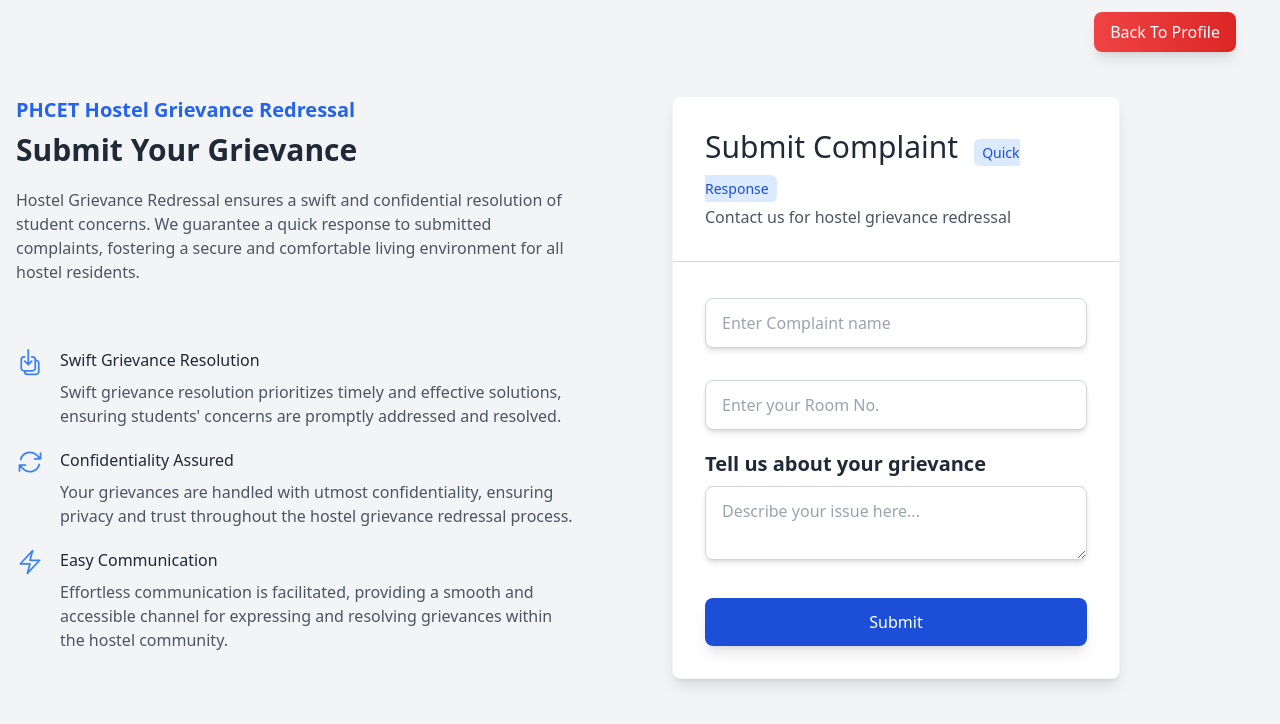
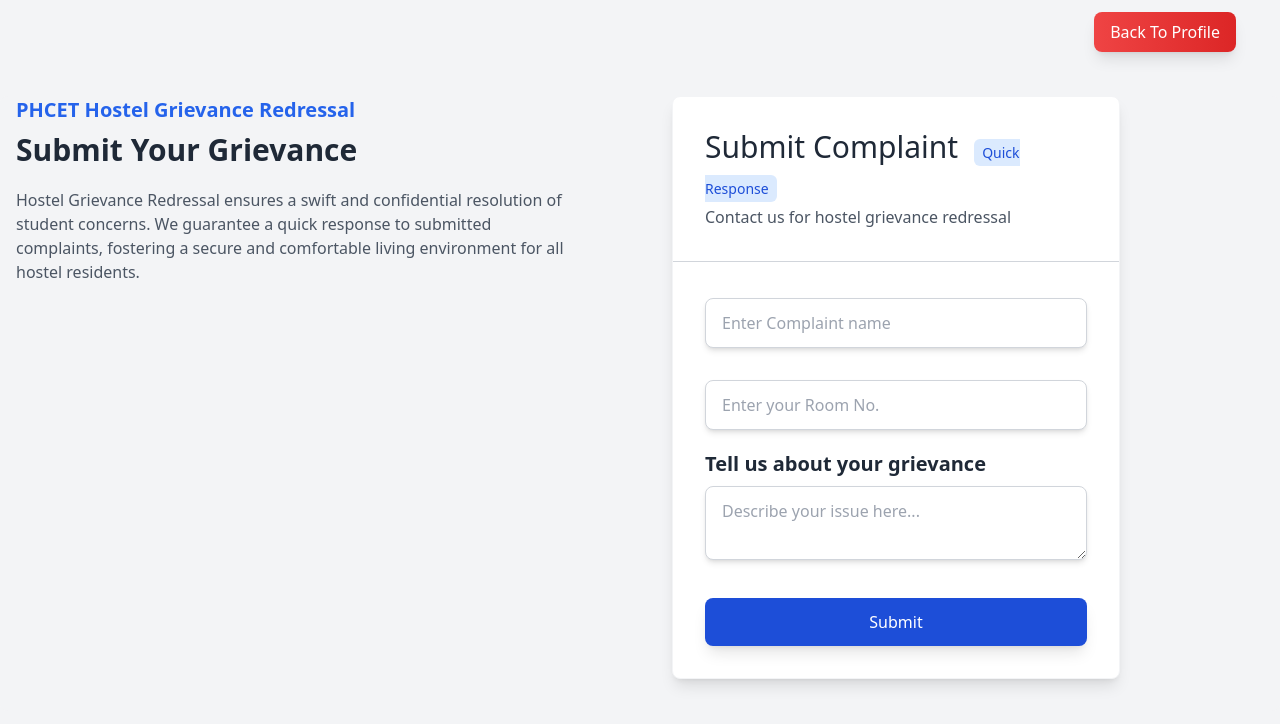
Before and after one commit to PRIME08012004/Hostel-gravience-system-, a React (Vite) app in the folder Frontend/: page /RaiseComplaint in a window 1280 px wide. Shown: the top 724 px of the page. Built offline with nearby package versions, Linux system fonts and the light colour scheme.

Commit message:
Created Method For posting the Complaint And Created a route for request and res created new scehma for mongodb

```diff
--- a/Frontend/src/components/RaiseComplaint.jsx
+++ b/Frontend/src/components/RaiseComplaint.jsx
@@ -2,42 +2,69 @@
 import { useNavigate } from "react-router-dom";
 
 const RaiseComplaint = () => {
-
   const [Complaint_Data, setComplaint_Data] = useState({
     Room: "",
     about: "",
     ComplaintName: ""
-  })
+  });
 
-  const navigate = useNavigate()
-
+  const navigate = useNavigate();
 
   const handel_Complaint_Data = (e) => {
     const { name, value } = e.target;
-    setComplaint_Data((data) => (
-      {
+    setComplaint_Data((data) => ({
       ...data,
       [name]: value
-      }
-    ))
+    }));
   };
 
-  const handel_Complaint_Submit = (e) => {
+  const handel_Complaint_Submit = async (e) => {
     e.preventDefault();
-    console.log(Complaint_Data)
+
+    // Ensure all fields are filled out
+    if (!Complaint_Data.Room || !Complaint_Data.about || !Complaint_Data.ComplaintName) {
+      alert("Please fill in all fields.");
+      return;
+    }
+
+    try {
+      const response = await fetch('http://localhost:5000/api/complaints', {
+        method: 'POST',
+        headers: {
+          'Content-Type': 'application/json',
+        },
+        body: JSON.stringify(Complaint_Data),
+      });
+
+      if (!response.ok) {
+        const errorData = await response.json(); // Attempt to parse the error response
+        throw new Error(errorData.message || 'Network response was not ok'); // Use specific message if available
+      }
+
+      const data = await response.json();
+      console.log('Complaint submitted successfully:', data);
+
       setComplaint_Data({
         Room: "",
         about: "",
         ComplaintName: ""
-    })
+      });
+
+      alert("Your complaint has been submitted successfully.");
+      navigate('/studentProfile');
+
+    } catch (error) {
+      console.error('There was a problem with the fetch operation:', error);
+      alert(`Error: ${error.message}`); // Display the specific error message
     }
+  };
 
-  const Back_To_Profile =()=>{
-      navigate('/studentProfile')
-  }
+
+  const Back_To_Profile = () => {
+    navigate('/studentProfile');
+  };
+
   return (
-    <>
-
     <section className="relative bg-gray-100 py-12 text-gray-800 sm:py-24 h-full">
       <div className="absolute top-3 right-11">
         <button
@@ -59,84 +86,7 @@
             submitted complaints, fostering a secure and comfortable living
             environment for all hostel residents.
           </p>
-            <div className="mb-5 flex font-medium">
-              <div className="mr-4">
-                <svg
-                  xmlns="http://www.w3.org/2000/svg"
-                  fill="none"
-                  viewBox="0 0 24 24"
-                  strokeWidth="1.5"
-                  stroke="currentColor"
-                  className="h-7 w-7 text-blue-500"
-                >
-                  <path
-                    strokeLinecap="round"
-                    strokeLinejoin="round"
-                    d="M7.5 7.5h-.75A2.25 2.25 0 004.5 9.75v7.5a2.25 2.25 0 002.25 2.25h7.5a2.25 2.25 0 002.25-2.25v-7.5a2.25 2.25 0 00-2.25-2.25h-.75m-6 3.75l3 3m0 0l3-3m-3 3V1.5m6 9h.75a2.25 2.25 0 012.25 2.25v7.5a2.25 2.25 0 01-2.25 2.25h-7.5a2.25 2.25 0 01-2.25-2.25v-.75"
-                  />
-                </svg>
-              </div>
-              <div>
-                <p className="mb-2">Swift Grievance Resolution</p>
-                <span className="font-normal text-gray-600">
-                  Swift grievance resolution prioritizes timely and effective
-                  solutions, ensuring students' concerns are promptly addressed
-                  and resolved.
-                </span>
-              </div>
-            </div>
-            <div className="mb-5 flex font-medium">
-              <div className="mr-4">
-                <svg
-                  xmlns="http://www.w3.org/2000/svg"
-                  fill="none"
-                  viewBox="0 0 24 24"
-                  strokeWidth="1.5"
-                  stroke="currentColor"
-                  className="h-7 w-7 text-blue-500"
-                >
-                  <path
-                    strokeLinecap="round"
-                    strokeLinejoin="round"
-                    d="M16.023 9.348h4.992v-.001M2.985 19.644v-4.992m0 0h4.992m-4.993 0l3.181 3.183a8.25 8.25 0 0013.803-3.7M4.031 9.865a8.25 8.25 0 0113.803-3.7l3.181 3.182m0-4.991v4.99"
-                  />
-                </svg>
-              </div>
-              <div>
-                <p className="mb-2">Confidentiality Assured</p>
-                <span className="font-normal text-gray-600">
-                  Your grievances are handled with utmost confidentiality,
-                  ensuring privacy and trust throughout the hostel grievance
-                  redressal process.
-                </span>
-              </div>
-            </div>
-            <div className="mb-5 flex font-medium">
-              <div className="mr-4">
-                <svg
-                  xmlns="http://www.w3.org/2000/svg"
-                  fill="none"
-                  viewBox="0 0 24 24"
-                  strokeWidth="1.5"
-                  stroke="currentColor"
-                  className="h-7 w-7 text-blue-500"
-                >
-                  <path
-                    strokeLinecap="round"
-                    strokeLinejoin="round"
-                    d="M3.75 13.5l10.5-11.25L12 10.5h8.25L9.75 21.75 12 13.5H3.75z"
-                  />
-                </svg>
-              </div>
-              <div>
-                <p className="mb-2">Easy Communication</p>
-                <span className="font-normal text-gray-600">
-                  Effortless communication is facilitated, providing a smooth
-                  and accessible channel for expressing and resolving grievances
-                  within the hostel community.
-                </span>
-              </div>
-            </div>
+          {/* Add other information or features as necessary */}
         </div>
         <div className="border border-gray-100 shadow-gray-500/20 mt-8 mb-8 max-w-md bg-white shadow-sm sm:rounded-lg sm:shadow-lg lg:mt-0">
           <div className="relative border-b border-gray-300 p-4 py-8 sm:px-8">
@@ -151,7 +101,7 @@
             </p>
           </div>
           <div className="p-4 sm:p-8">
-              <form onSubmit={handel_Complaint_Submit} >
+            <form onSubmit={handel_Complaint_Submit}>
               <input
                 type="text"
                 id="ComplaintName"
@@ -160,7 +110,6 @@
                 placeholder="Enter Complaint name"
                 value={Complaint_Data.ComplaintName}
                 onChange={handel_Complaint_Data}
-
               />
               <input
                 id="Room"
@@ -192,7 +141,6 @@
         </div>
       </div>
     </section>
-    </>
   );
 };
 
```
Also changed, not shown: 1 other file (tests, documents, lock files or other folders). Lines whose indentation alone changed are shown as unchanged.
